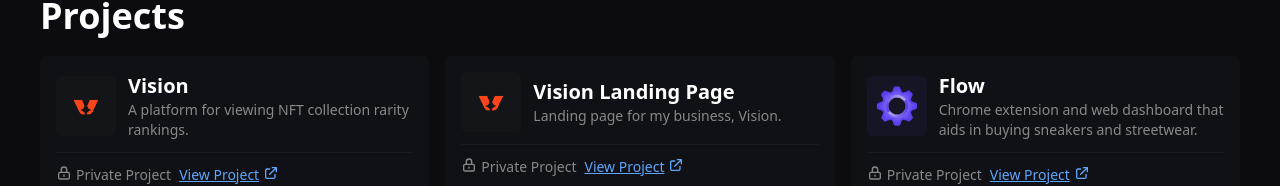
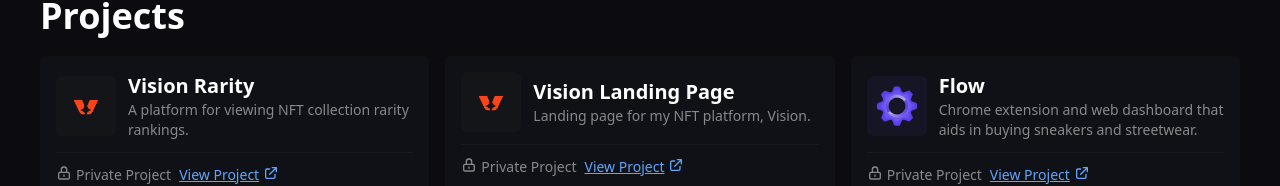
Before and after one commit to ImVispo/portfolio, a React (Create React App) app: page / in a window 1280 px wide. Shown: the part 469-655 px from the top of the page. Built offline with nearby package versions, Linux system fonts and the light colour scheme; no server answers; what tailwindcss-font-inter would draw is missing.

Commit message:
Adjustments

```diff
--- a/src/pages/Home.tsx
+++ b/src/pages/Home.tsx
@@ -97,7 +97,7 @@ const Projects = () => {
   console.log("Projects");
   const projectsBig = [
     {
-      name: "Vision",
+      name: "Vision Rarity",
       description: "A platform for viewing NFT collection rarity rankings.",
       isPrivate: true,
       link: "https://rarity.visiontools.io/",
@@ -132,7 +132,7 @@ const Projects = () => {
     },
     {
       name: "Vision Landing Page",
-      description: "Landing page for my business, Vision.",
+      description: "Landing page for my NFT platform, Vision.",
       isPrivate: true,
       link: "https://visiontools.io/",
       images: [
```
